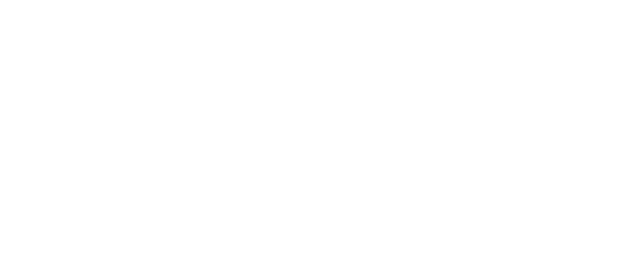
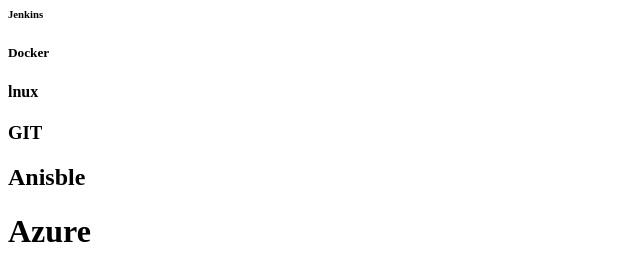
Before and after one commit to Rajinikanth0608/Mywebapp, a plain HTML site: page welcome.html in a window 1280 px wide. Shown: the whole page, without its empty margins (0-640 px from the left). Drawn offline with Linux system fonts and the light colour scheme.

Commit message:
Update welcome.html

```diff
--- a/welcome.html
+++ b/welcome.html
@@ -1,8 +1,16 @@
-</Html> <This tag is compulsory for any HTML document>
+<Html>
 <Head>
-<WELCOME TO DEVOPS COURSE.>
+<title>
+DevOps Course content
+</title>
 </Head>
 <Body>
-<The Body tag is used to display the content on a web page. In this example we do not specify any content or any tag, so in output nothing will display on the web page>
+
+<h6> Jenkins </h6>
+<h5> Docker </h5>
+<h4> lnux </h4>
+<h3> GIT </h3>
+<h2> Anisble </h2>
+<h1> Azure </h1>
 </Body>
 </Html>
```
